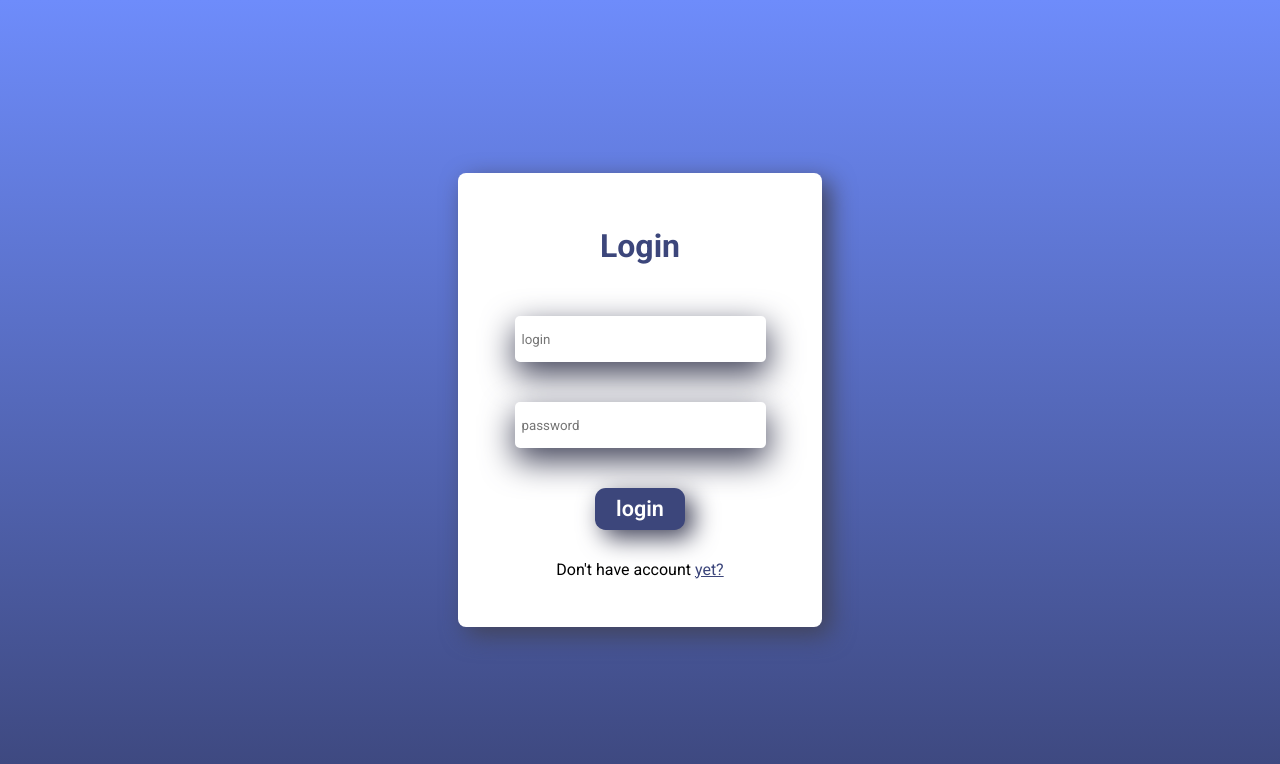
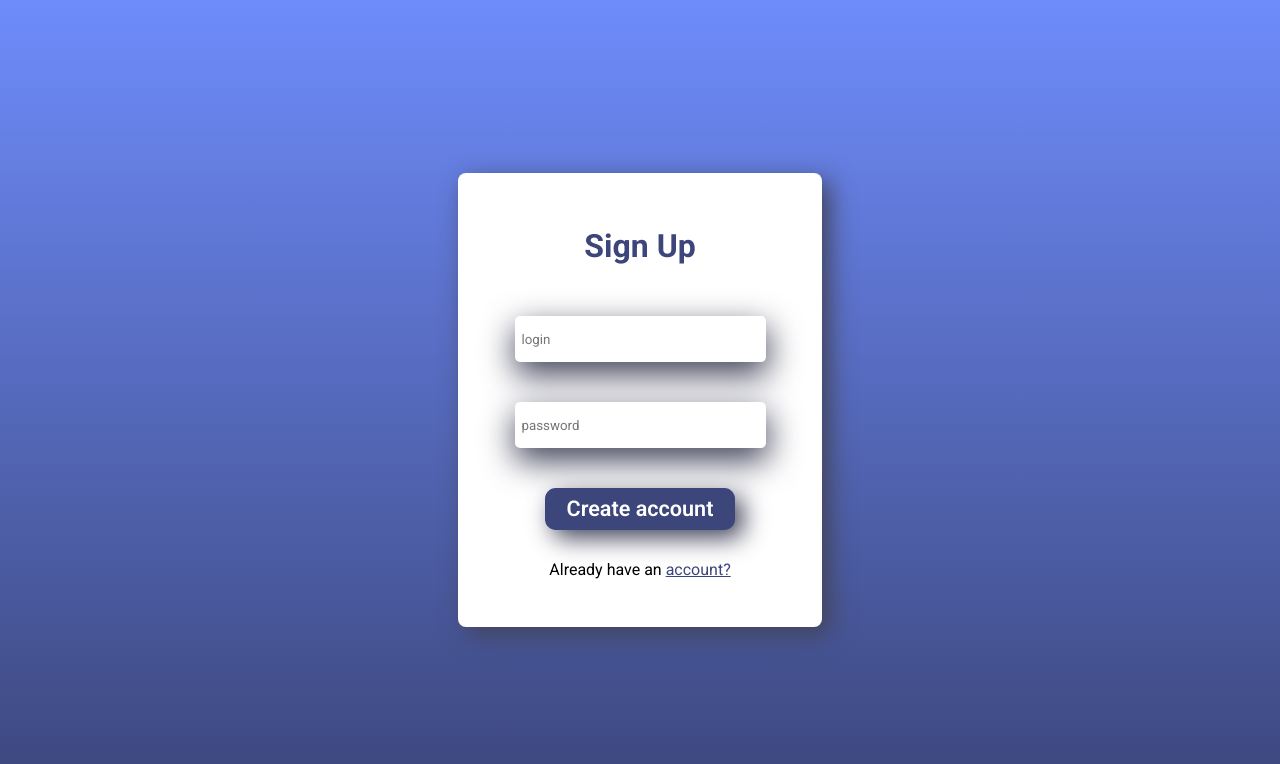
Before and after one commit to GracjanHajdasz/login, a React (Vite) app in the folder frontend/: page / in a window 1280 px wide. Shown: the top 764 px of the page. Built offline with nearby package versions, Linux system fonts and the light colour scheme.

Commit message:
signup page created

```diff
--- a/frontend/src/App.jsx
+++ b/frontend/src/App.jsx
@@ -1,10 +1,11 @@
 import { Login } from "./components/Login.jsx";
 import "./App.css";
+import { Signup } from "./components/Signup.jsx";
 
 function App() {
   return (
     <div className="app-container">
-      <Login />
+      <Signup />
     </div>
   );
 }
--- /dev/null
+++ b/frontend/src/components/Signup.jsx
@@ -0,0 +1,15 @@
+import "./Login.css";
+
+export function Signup() {
+  return (
+    <div className="container">
+      <h1>Sign Up</h1>
+      <input type="text" placeholder="login" />
+      <input type="password" placeholder="password" />
+      <button>Create account</button>
+      <p>
+        Already have an <span>account?</span>
+      </p>
+    </div>
+  );
+}
```
